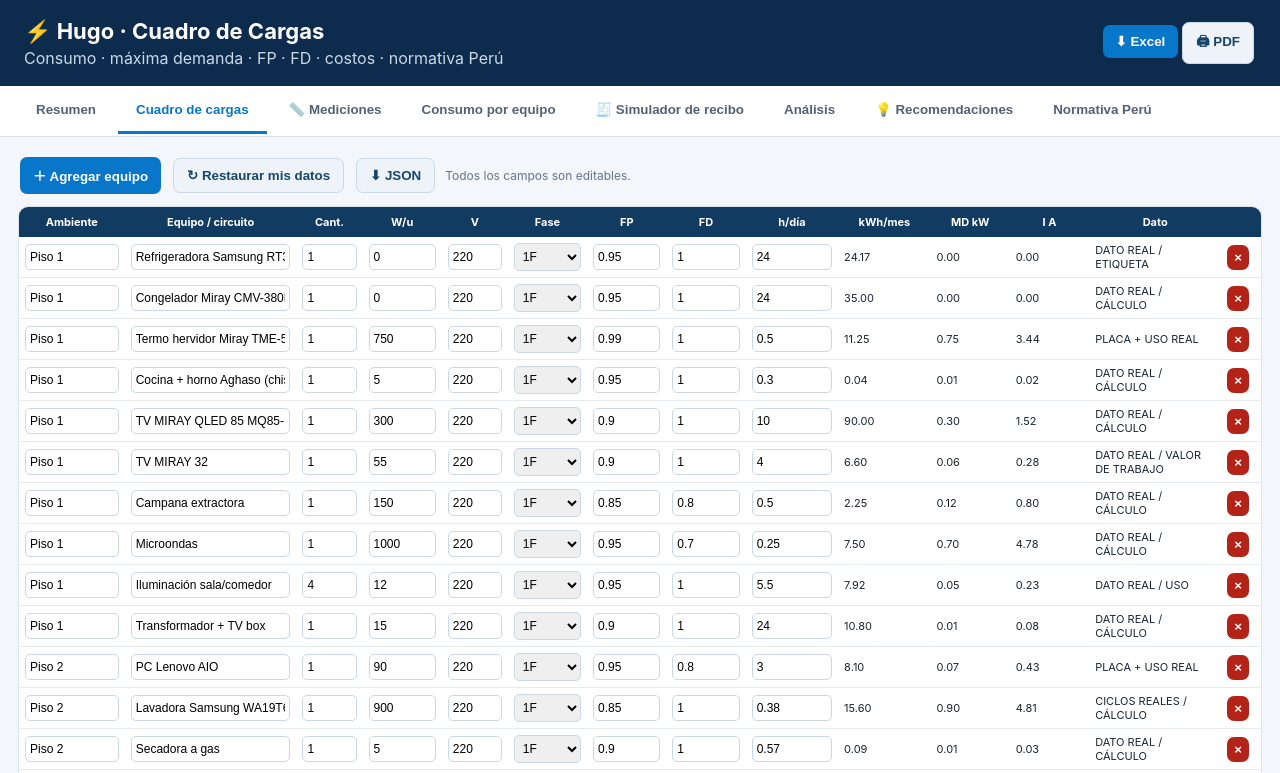
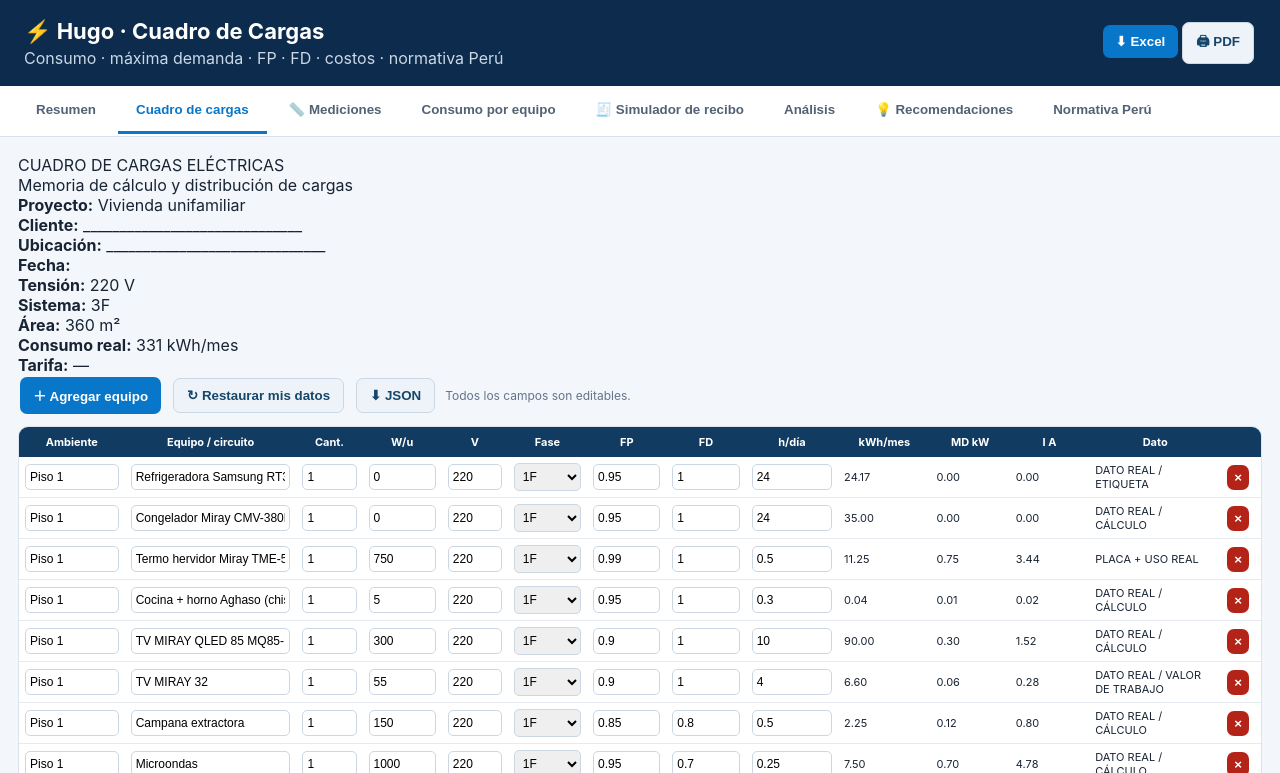
Before and after one commit to IDMMV/Cuadro-de-cargas, a plain HTML site: page index.html in a window 1280 px wide. Both pictures are taken after a click on the button "Cuadro de cargas". Shown: the top 773 px of the page. Drawn offline with Linux system fonts and the light colour scheme.

Commit message:
feat: agregar encabezado profesional para impresion del cuadro de cargas

```diff
--- a/index.html
+++ b/index.html
@@ -29,6 +29,25 @@
 <div class="panel"><h2>Distribución del consumo</h2><div id="bars"></div></div>
 </section>
 <section id="cargas" class="page">
+<div class="print-header">
+  <div class="print-brand">
+    <div class="print-title">CUADRO DE CARGAS ELÉCTRICAS</div>
+    <div class="print-subtitle">Memoria de cálculo y distribución de cargas</div>
+  </div>
+  <div class="print-meta">
+    <div><b>Proyecto:</b> Vivienda unifamiliar</div>
+    <div><b>Cliente:</b> ______________________________</div>
+    <div><b>Ubicación:</b> ______________________________</div>
+    <div><b>Fecha:</b> <span id="printDate"></span></div>
+  </div>
+</div>
+<div class="print-technical">
+  <div><b>Tensión:</b> <span id="printVoltage">220 V</span></div>
+  <div><b>Sistema:</b> <span id="printSystem">3F</span></div>
+  <div><b>Área:</b> <span id="printArea">360 m²</span></div>
+  <div><b>Consumo real:</b> <span id="printBill">331 kWh/mes</span></div>
+  <div><b>Tarifa:</b> <span id="printTariff">—</span></div>
+</div>
 <div class="toolbar"><button onclick="add()">＋ Agregar equipo</button><button class="light" onclick="restore()">↻ Restaurar mis datos</button><button class="light" onclick="backup()">⬇ JSON</button><span>Todos los campos son editables.</span></div>
 <div class="tablewrap"><table id="loadTable"><thead><tr>
 <th>Ambiente</th><th>Equipo / circuito</th><th>Cant.</th><th>W/u</th><th>V</th><th>Fase</th><th>FP</th><th>FD</th><th>h/día</th><th>kWh/mes</th><th>MD kW</th><th>I A</th><th>Dato</th><th></th>
```
